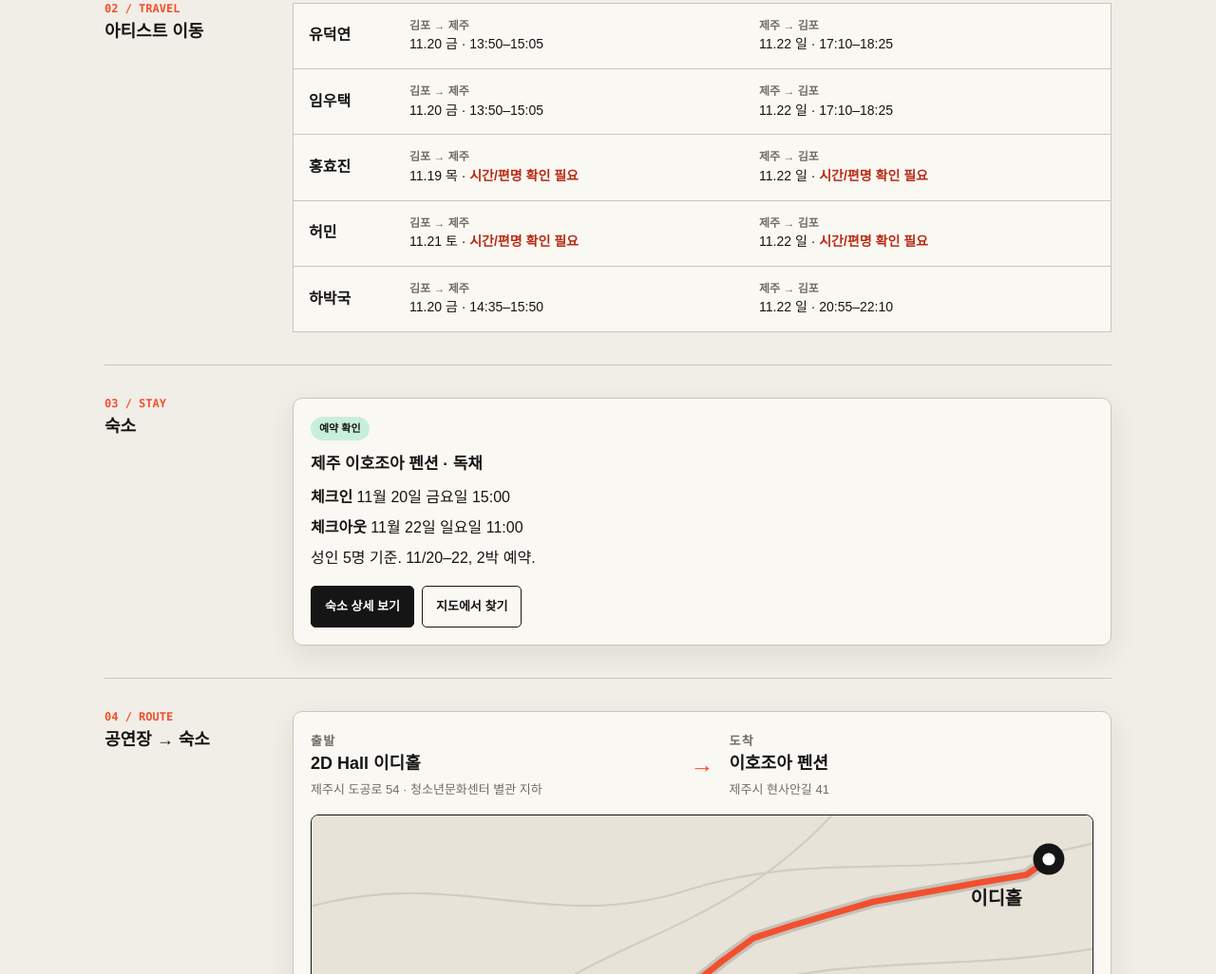
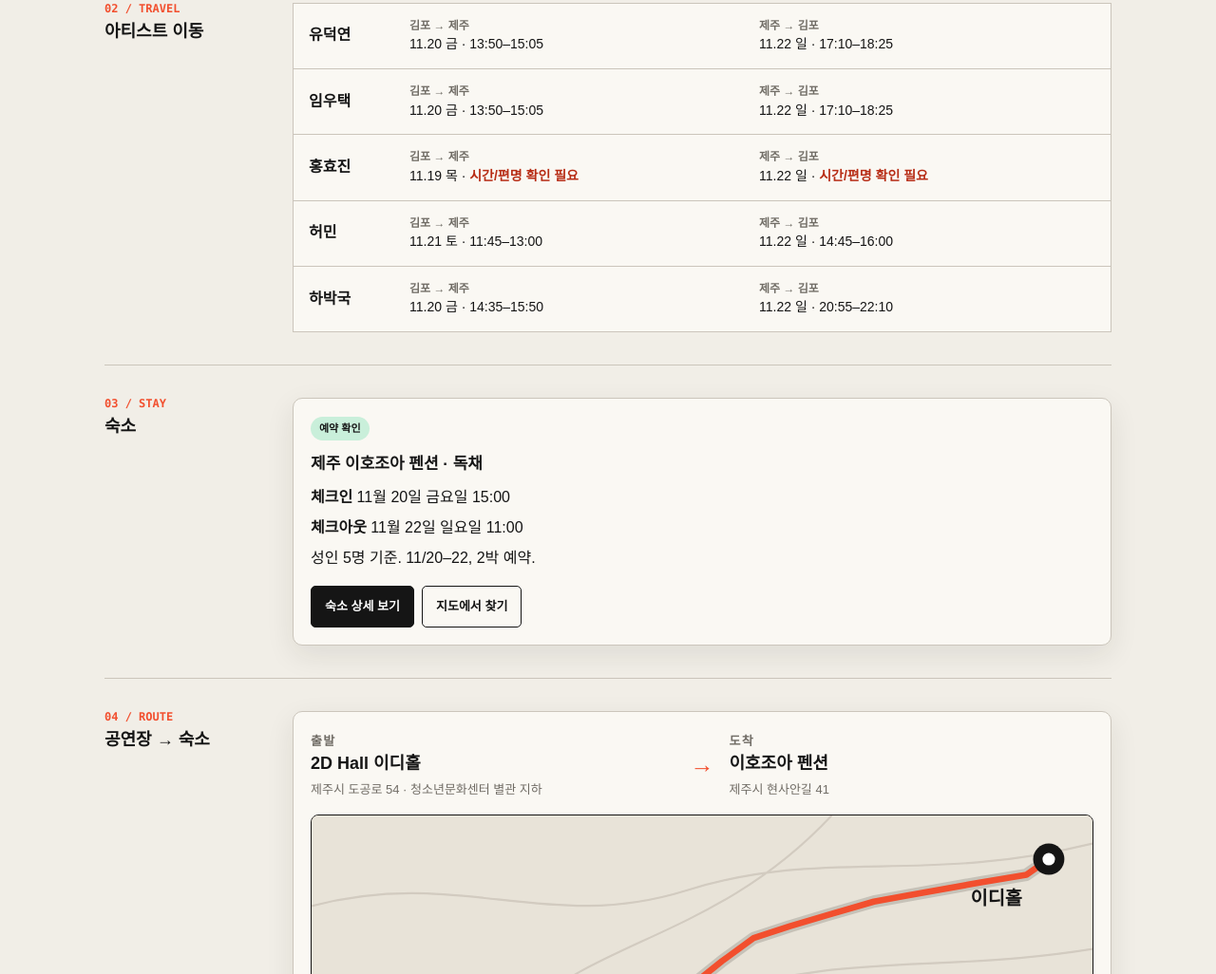
Before and after one commit to havaqquq/room306-jeju-2026-7f3b9d, a plain HTML site: page index.html in a window 1280 px wide. Shown: the part 928-1954 px from the top of the page at 95% size. Drawn offline with Linux system fonts and the light colour scheme.

Commit message:
Add Heo Min flight times

```diff
--- a/index.html
+++ b/index.html
@@ -207,7 +207,7 @@
           <div class="person"><strong>유덕연</strong><div class="flight"><b>김포 → 제주</b>11.20 금 · 13:50–15:05</div><div class="flight"><b>제주 → 김포</b>11.22 일 · 17:10–18:25</div></div>
           <div class="person"><strong>임우택</strong><div class="flight"><b>김포 → 제주</b>11.20 금 · 13:50–15:05</div><div class="flight"><b>제주 → 김포</b>11.22 일 · 17:10–18:25</div></div>
           <div class="person"><strong>홍효진</strong><div class="flight"><b>김포 → 제주</b>11.19 목 · <span class="pending-text">시간/편명 확인 필요</span></div><div class="flight"><b>제주 → 김포</b>11.22 일 · <span class="pending-text">시간/편명 확인 필요</span></div></div>
-          <div class="person"><strong>허민</strong><div class="flight"><b>김포 → 제주</b>11.21 토 · <span class="pending-text">시간/편명 확인 필요</span></div><div class="flight"><b>제주 → 김포</b>11.22 일 · <span class="pending-text">시간/편명 확인 필요</span></div></div>
+          <div class="person"><strong>허민</strong><div class="flight"><b>김포 → 제주</b>11.21 토 · 11:45–13:00</div><div class="flight"><b>제주 → 김포</b>11.22 일 · 14:45–16:00</div></div>
           <div class="person"><strong>하박국</strong><div class="flight"><b>김포 → 제주</b>11.20 금 · 14:35–15:50</div><div class="flight"><b>제주 → 김포</b>11.22 일 · 20:55–22:10</div></div>
         </div>
 
```
